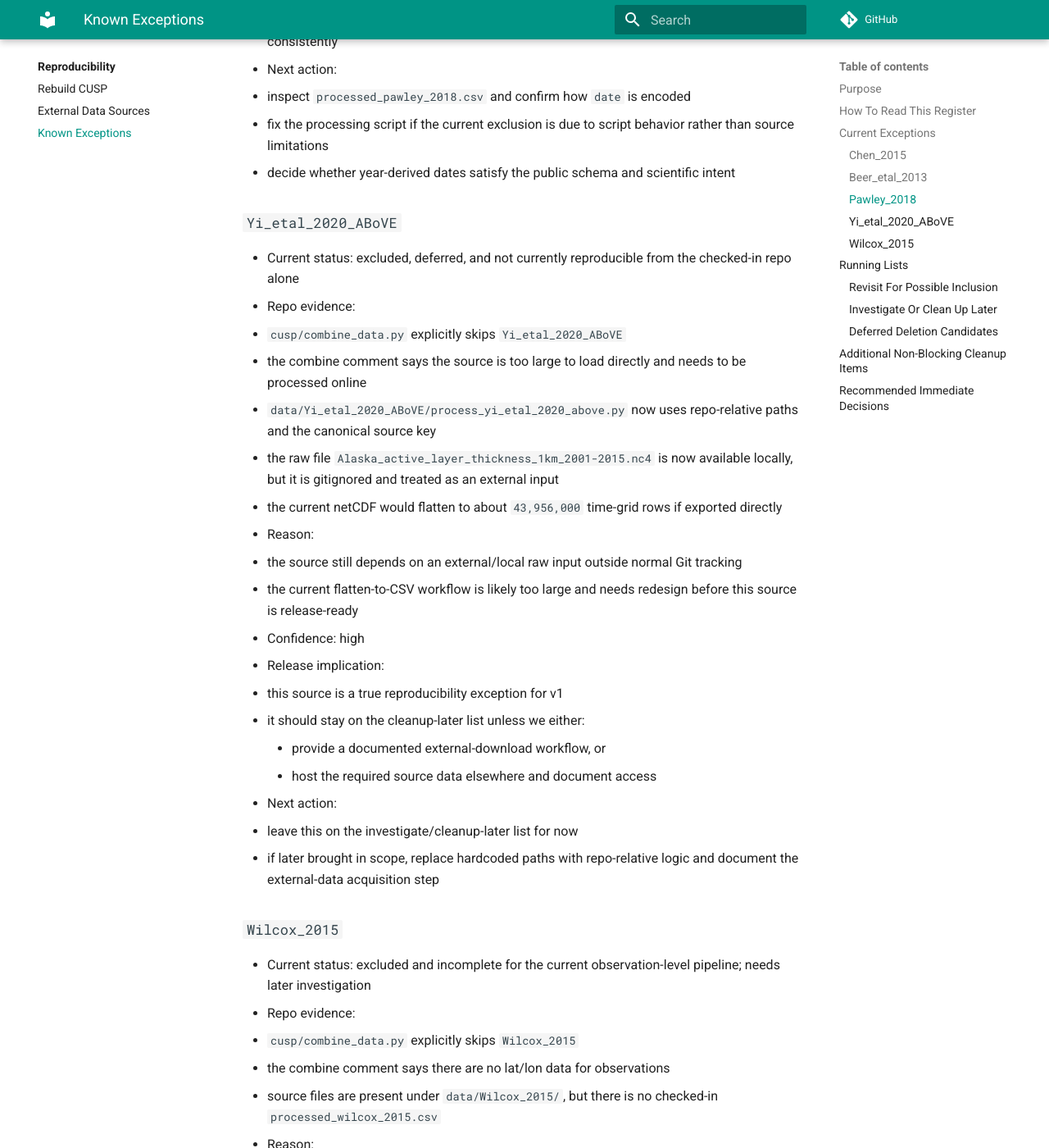
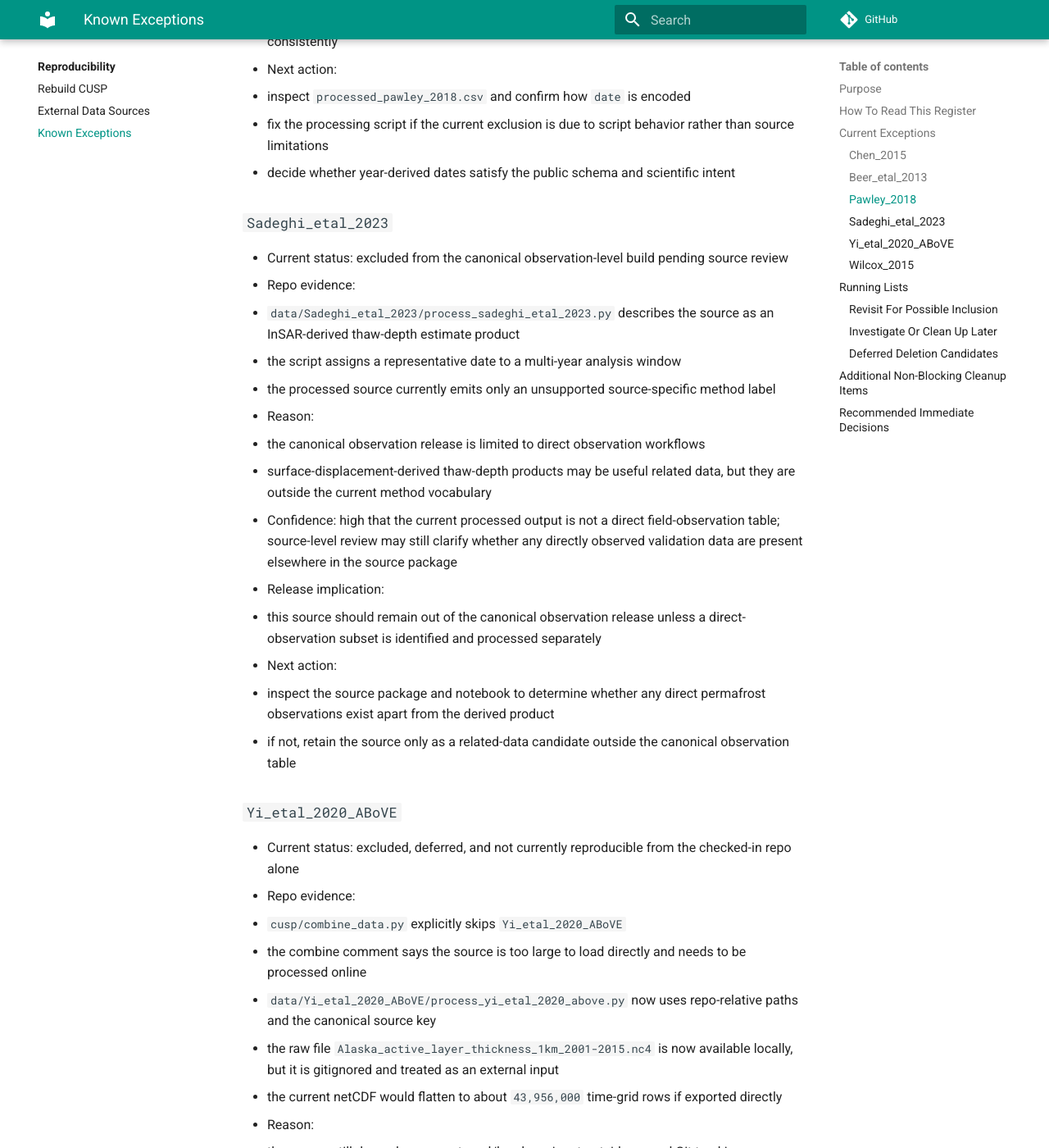
Before and after one commit to jonschwenk/cusp, an MkDocs documentation site: the page built from docs/reproducibility/reproducibility-exceptions.md, in a window 1280 px wide and 1400 px high, scrolled down 2840 px. Shown: the whole window at 82% size. Built offline with MkDocs 1.6.1 and Material for MkDocs 9.7.7, drawn with Linux system fonts in a browser that asks for light colours; comment, search, counter and statistics services are not loaded; some of the changed text lies outside the part shown.

Commit message:
remove insar as observation method

```diff
--- a/docs/reproducibility/reproducibility-exceptions.md
+++ b/docs/reproducibility/reproducibility-exceptions.md
@@ -75,6 +75,23 @@ This is a working project document. Entries here should be revised as sources ar
   - fix the processing script if the current exclusion is due to script behavior rather than source limitations
   - decide whether year-derived dates satisfy the public schema and scientific intent
 
+### `Sadeghi_etal_2023`
+
+- Current status: excluded from the canonical observation-level build pending source review
+- Repo evidence:
+  - `data/Sadeghi_etal_2023/process_sadeghi_etal_2023.py` describes the source as an InSAR-derived thaw-depth estimate product
+  - the script assigns a representative date to a multi-year analysis window
+  - the processed source currently emits only an unsupported source-specific method label
+- Reason:
+  - the canonical observation release is limited to direct observation workflows
+  - surface-displacement-derived thaw-depth products may be useful related data, but they are outside the current method vocabulary
+- Confidence: high that the current processed output is not a direct field-observation table; source-level review may still clarify whether any directly observed validation data are present elsewhere in the source package
+- Release implication:
+  - this source should remain out of the canonical observation release unless a direct-observation subset is identified and processed separately
+- Next action:
+  - inspect the source package and notebook to determine whether any direct permafrost observations exist apart from the derived product
+  - if not, retain the source only as a related-data candidate outside the canonical observation table
+
 ### `Yi_etal_2020_ABoVE`
 
 - Current status: excluded, deferred, and not currently reproducible from the checked-in repo alone
@@ -119,6 +136,7 @@ This is a working project document. Entries here should be revised as sources ar
 ### Revisit For Possible Inclusion
 
 - `Pawley_2018`
+- `Sadeghi_etal_2023`
 
 ### Investigate Or Clean Up Later
 
@@ -142,4 +160,4 @@ These are not currently exclusion reasons, but they should be cleaned up before
 1. Keep `Chen_2015` as a bibliographic-only duplicate/absorbed source unless CUSP adds formal sub-source provenance for synthesis datasets.
 2. Treat `Yi_etal_2020_ABoVE` as a formal reproducibility exception unless and until the external-data workflow and the oversized flattening workflow are redesigned and documented.
 3. Revisit `Pawley_2018` specifically, because the script suggests it may have year-level dates despite the current skip comment.
-4. Leave `Beer_etal_2013` and `Wilcox_2015` excluded for v1 unless the release scope changes.
+4. Leave `Beer_etal_2013`, `Sadeghi_etal_2023`, and `Wilcox_2015` excluded for v1 unless the release scope changes.
```
Also changed, not shown: docs/release/aggregation-validation.md (+8 -8 lines), docs/release/observation-build-validation.md (+7 -7 lines), docs/release/qa-validation.md (+4 -2 lines), docs/user/data-schema.md (+4 -1 lines), 6 other files.
